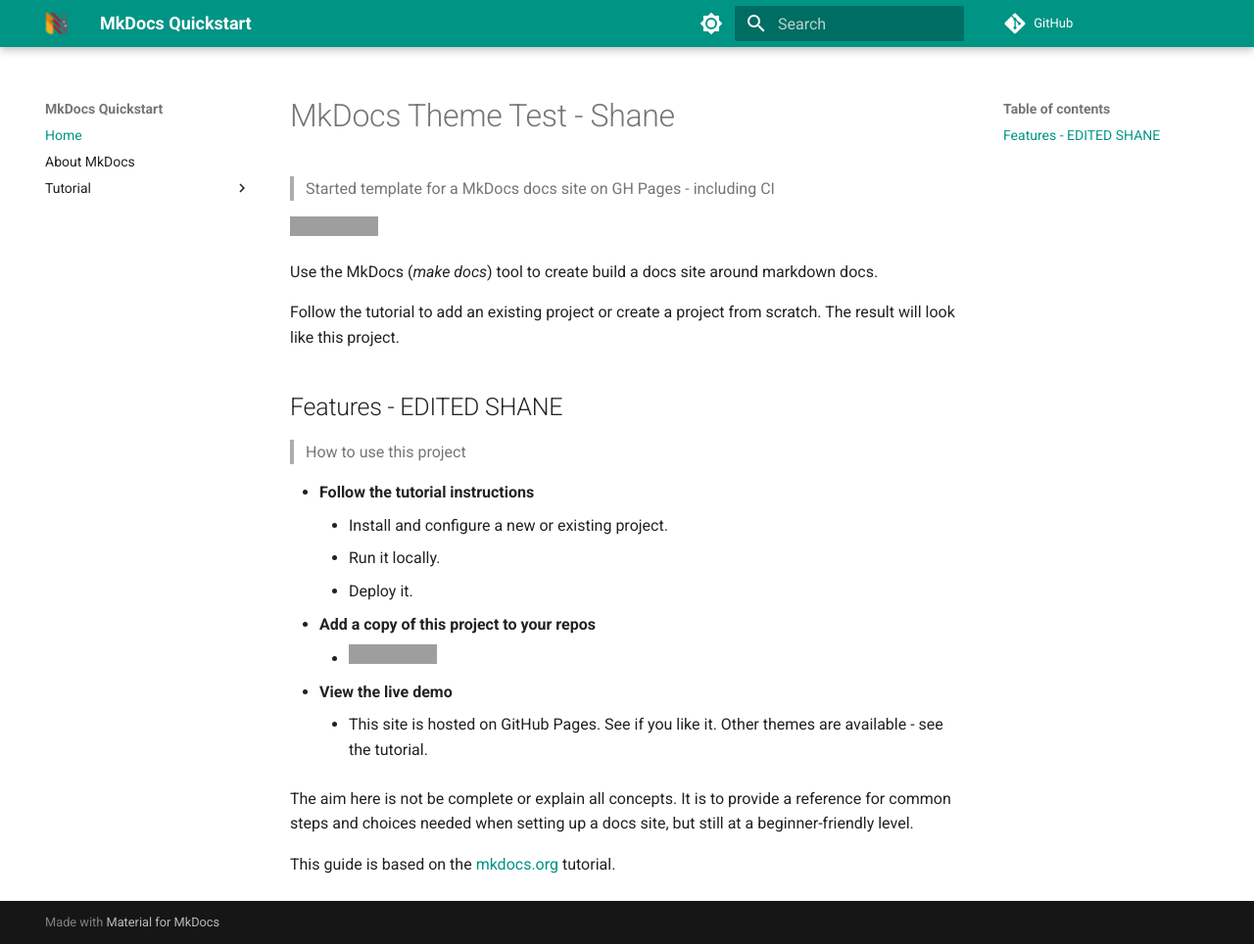
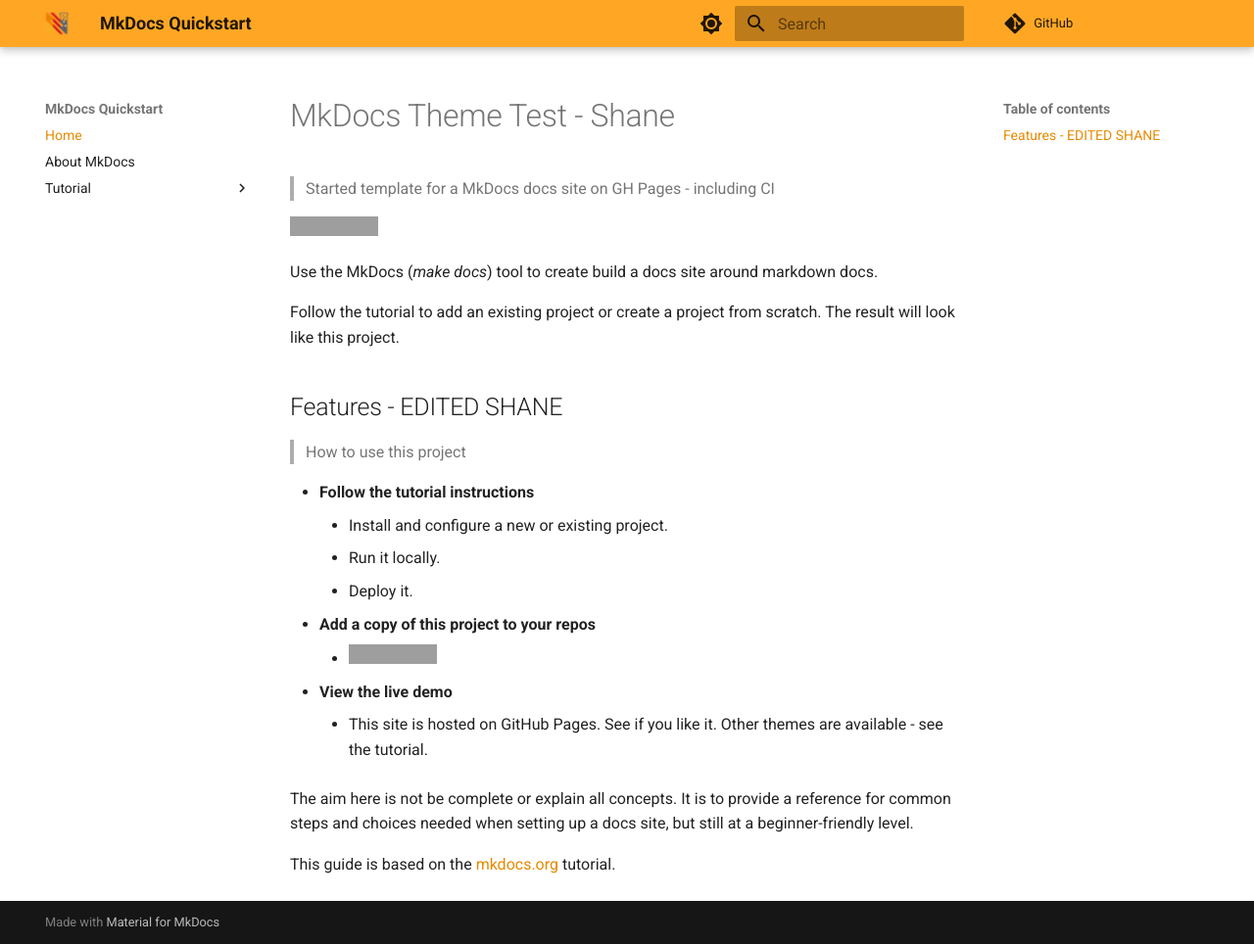
Before and after one commit to zimboflyman/mkDocs-setup, an MkDocs documentation site: the page built from docs/docs/index.md, in a window 1280 px wide and 964 px high. Shown: the whole window at 98% size. Built offline with MkDocs 1.6.1 and Material for MkDocs 9.7.7, drawn with Linux system fonts in a browser that asks for light colours; comment, search, counter and statistics services are not loaded; grey boxes are pictures that could not be loaded.

Commit message:
Update mkdocs.yml

```diff
--- a/docs/mkdocs.yml
+++ b/docs/mkdocs.yml
@@ -19,8 +19,8 @@
 
   palette:
     - scheme: default
-      primary: teal
-      accent: orange
+      primary: orange
+      accent: deep orange
       toggle:
         icon: material/brightness-7
         name: Switch to dark mode
```
